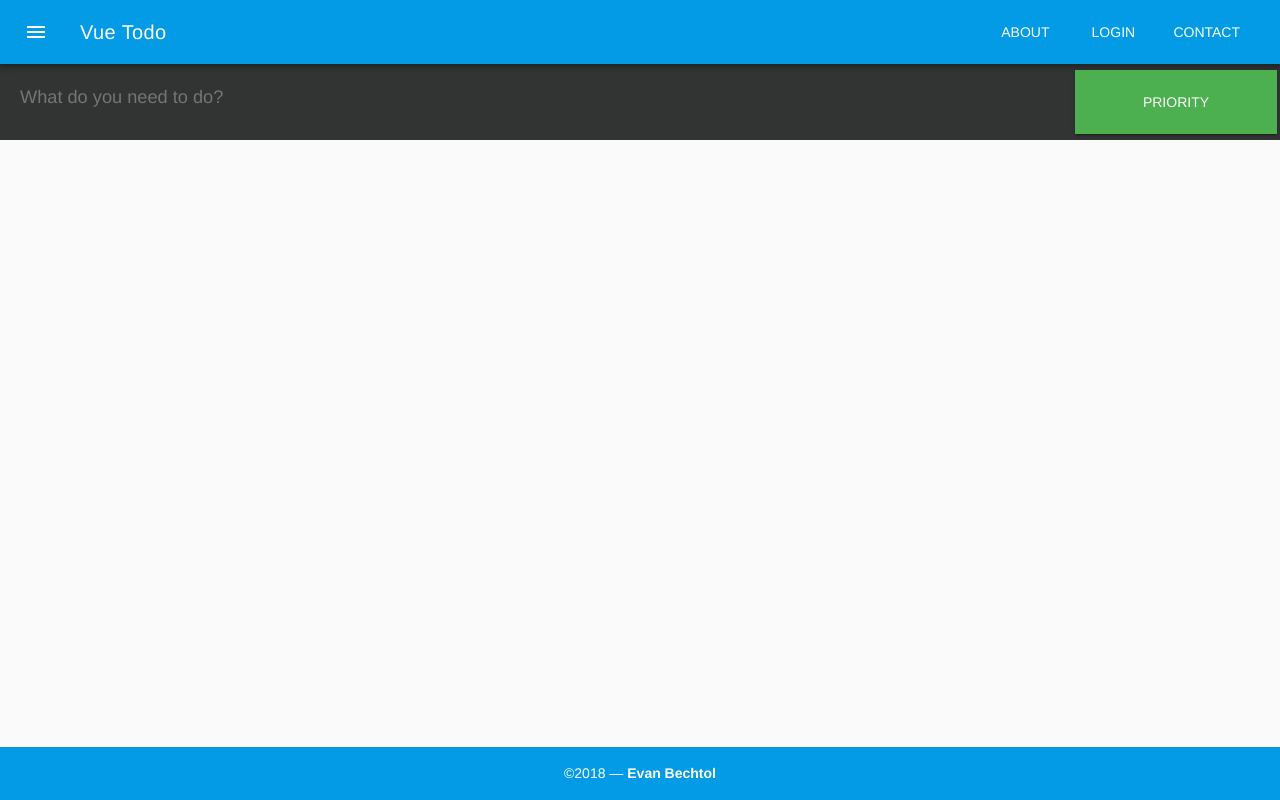
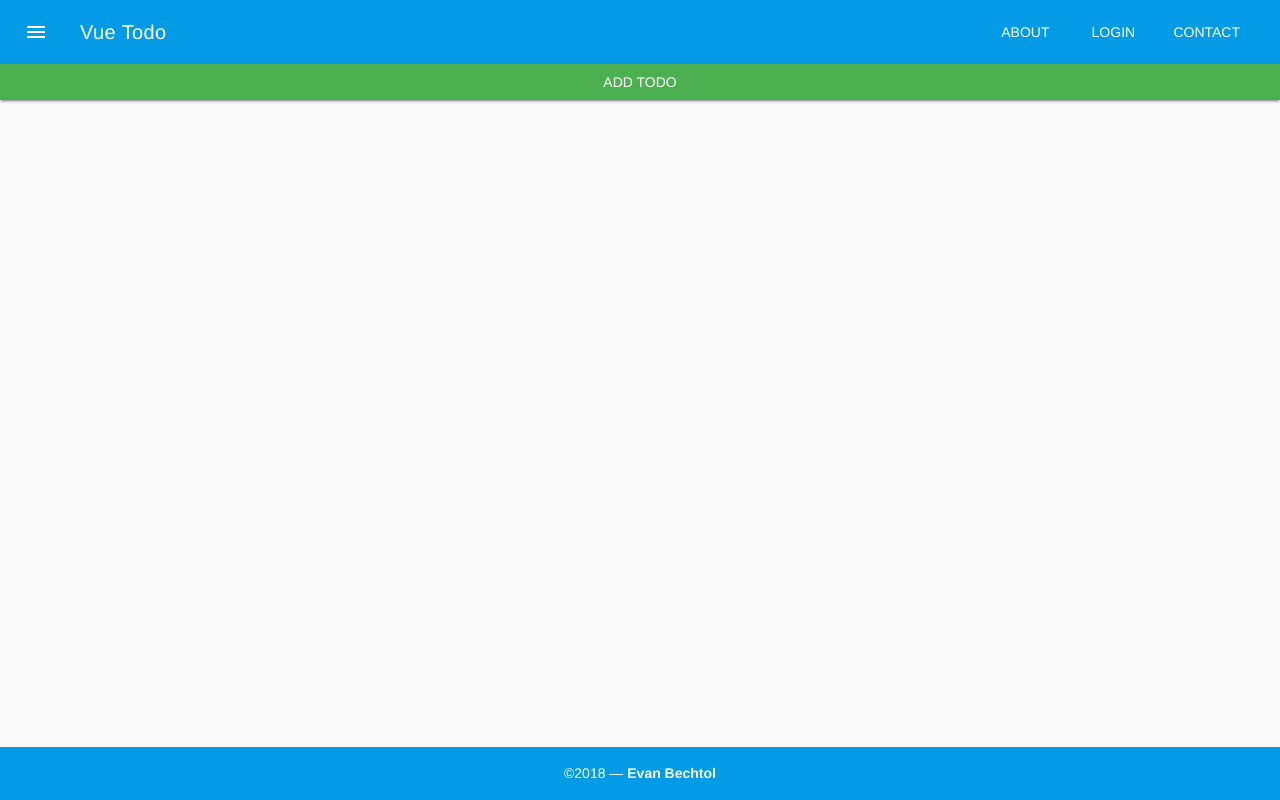
Before and after one commit to evanbechtol/vue-intro, a Vue app: page /#/ in a window 1280 px wide. Built offline with nearby package versions, Linux system fonts and the light colour scheme; a small style sheet from the web is missing; what v-tooltip would draw is missing.

Commit message:
Refactor form to be dialog
- Refactor form to be dialog for better space usage
- Add "Due On" for todos
- Extract styles to stylesheets

```diff
--- a/src/components/Todo.vue
+++ b/src/components/Todo.vue
@@ -1,29 +1,87 @@
 <template>
   <div class='holder'>
     <!-- Prevent page from refreshing -->
+    <v-layout>
+      <v-flex>
+        <v-dialog v-model="dialog" fullscreen>
+          <v-btn id="addTodoBtn"
+                 class="success btn"
+                 slot="activator"
+                 dark>
+            Add Todo
+          </v-btn>
+
+          <v-card>
+            <v-card-title
+              class="headline grey lighten-2"
+              primary-title>
+              Add Todo
+              <v-spacer></v-spacer>
+              <i class="fa fa-times" @click="dialog = false"></i>
+            </v-card-title>
+
+            <v-card-text>
               <form @submit.prevent='addTodo' id="form">
-      <v-layout wrap align-start>
-        <v-flex align-content-center xs12 sm10 md10 xl10>
-          <input type='text'
+                <v-flex align-content-center xs12 sm12 md12 xl12>
+                  <v-textarea
+                    id="todoInput"
+                    type='text'
                     placeholder='What do you need to do?'
                     v-model='input'
-                 v-validate='"min:5"'
                     name='input'>
+                  </v-textarea>
                 </v-flex>
 
-        <v-flex align-center align-content-center xs12 sm2 md2 xl2>
+                <v-layout align-center justify-center fill-height column>
+                  <v-flex xs12 fill-height d-flex>
+                    <v-dialog v-model="dateDialog" width="290px">
+                      <v-btn id="dueDateBtn"
+                             class="btn"
+                             slot="activator"
+                             color="light-blue darken-1"
+                             full-width
+                             dark>
+                        Set Due Date
+                      </v-btn>
+
+                      <v-card>
+                        <v-card-title
+                          class="headline grey lighten-2"
+                          primary-title>
+                          Due Date
+                        </v-card-title>
+
+                        <v-date-picker v-model="dueDate"
+                                       :landscape="landscape"
+                                       :reactive="reactive"></v-date-picker>
+
+                        <v-divider></v-divider>
+
+                        <v-card-actions>
+                          <v-spacer></v-spacer>
+                          <v-btn
+                            color="primary"
+                            flat
+                            @click="dateDialog = false">
+                            Submit
+                          </v-btn>
+                        </v-card-actions>
+                      </v-card>
+                    </v-dialog>
+                  </v-flex>
+
+                  <v-flex xs12 fill-height d-flex>
                     <v-menu bottom
                             lazy
                             left
-                  full-width
                             origin="center center"
                             transition="slide-y-transition">
                       <v-btn
                         id="priority-btn"
                         slot="activator"
-              class="success"
+                        class="btn success"
                         dark>
-              Priority
+                        Set Priority
                       </v-btn>
                       <v-list class="priority-list">
                         <v-list-tile
@@ -38,14 +96,31 @@
                     </v-menu>
 
                     <!-- Create a CSS animation class for alerts -->
-          <transition name='alert-in'
+                    <!--<transition name='alert-in'
                                 enter-active-class='animated flipInX'
                                 leave-active-class='animated flipOutX'>
                       <p class='alert' v-if='errors.has( "input" )'>{{ errors.first( 'input' ) }}</p>
-          </transition>
+                    </transition>-->
                   </v-flex>
                 </v-layout>
               </form>
+            </v-card-text>
+
+            <v-divider></v-divider>
+
+            <v-card-actions>
+              <v-spacer></v-spacer>
+              <v-btn
+                color="primary"
+                flat
+                @click="addTodo">
+                Submit
+              </v-btn>
+            </v-card-actions>
+          </v-card>
+        </v-dialog>
+      </v-flex>
+    </v-layout>
 
     <ul>
       <transition-group name='list'
@@ -58,7 +133,8 @@
             <v-container class="pa-0">
               <v-layout>
                 <v-layout column>
-                  <small style="font-size: 60% !important;">{{ item.createdAt }}</small>
+                  <small class="small">Created On: {{ item.createdAt }}</small>
+                  <small class="small">Due On : {{ item.dueDate }}</small>
                   {{ item.todo }}
                 </v-layout>
                 <i v-tooltip="'Remove item'" class="fa fa-minus-circle" v-on:click='removeTodo( item, index )'></i>
@@ -68,9 +144,6 @@
         </li>
       </transition-group>
     </ul>
-
-    <!--<div v-bind:class='alertObj'>Here is an alert!</div>-->
-    <!--<div v-bind:style='{ backgroundColor: bgColor, width: bgWidth, height: bgHeight }'>Here is an alert!</div>-->
   </div>
 </template>
 
@@ -81,13 +154,12 @@
     watch : {
       list : {
         handler () {
-          console.log( 'Todos changed!' );
           localStorage.setItem( 'todos', JSON.stringify( this.list ) );
         },
         deep : true
       },
 
-      priority: {
+      priority : {
         handler () {
           if ( this.priority !== '' && this.input ) {
             this.addTodo();
@@ -98,7 +170,12 @@
 
     data () {
       return {
+        dateDialog : false,
+        dialog     : false,
+        dueDate    : null,
         input      : '',
+        landscape  : false,
+        list       : [],
         priority   : '',
         priorities : [
           { option : 'Emergency' },
@@ -108,7 +185,7 @@
           { option : 'Low' },
           { option : 'None' }
         ],
-        list       : []
+        reactive   : true
       };
     },
 
@@ -120,16 +197,28 @@
 
     methods : {
       addTodo () {
+        function formatDueDate ( date ) {
+          let d = new Date( date );
+          return d.toDateString();
+        }
+
         this.$validator.validateAll().then( res => {
           if ( res ) {
             this.list.push( {
               todo      : this.input,
               priority  : this.priority === '' ? 'None' : this.priority,
-              createdAt : new Date().toDateString()
+              createdAt : new Date().toDateString(),
+              dueDate   : this.dueDate === null ? new Date().toDateString() : formatDueDate( this.dueDate )
             } );
-            this.input    = '';
-            this.priority = '';
+            this.input      = '';
+            this.priority   = '';
+            this.dueDate    = null;
+            this.dateDialog = false;
+            this.dialog     = false;
           }
+
+
+
         } );
       },
 
@@ -148,7 +237,14 @@
 <style scoped>
   @import 'https://cdn.jsdelivr.net/npm/animate.css@3.5.1';
   @import 'https://maxcdn.bootstrapcdn.com/font-awesome/4.7.0/css/font-awesome.min.css';
+  @import 'animation.css';
   @import 'tooltip.css';
+  @import 'priority.css';
+
+  #addTodoBtn {
+    width  : 100vw;
+    margin : 0 !important;
+  }
 
   .alert {
     background-color : rgba(220, 84, 88, 0.91);
@@ -162,42 +258,16 @@
     width            : 100vw;
   }
 
-  .alert-in-enter-active {
-    animation : bounce-in .5s;
-  }
-
-  .alert-in-leave-active {
-    animation : bounce-in .5s reverse;
-  }
-
-  .Emergency {
-    border-left : 8px solid #DF462E !important;
-  }
-
-  .Urgent {
-    border-left : 8px solid #DF6E29 !important;
-  }
-
-  .High {
-    border-left : 8px solid #dfde3e !important;
-  }
-
-  .Medium {
-    border-left : 8px solid #3CF06F !important;
-  }
-
-  .Low {
-    border-left : 8px solid #3EB3F6 !important;
-  }
-
-  .None {
-    border-left : 8px solid #878DFF !important;
+  .btn {
+    border-radius : 0 !important;
+    margin        : 4px 0 !important;
+    width         : 92vw;
   }
 
   #form {
-    background-color : #323333;
-    color            : #687F7F;
-    height           : 100%;
+    /*background-color : #323333;
+    color            : #687F7F;*/
+    height : 100%;
   }
 
   .holder {
@@ -213,25 +283,10 @@
     align-content : center;
   }
 
-  input {
-    width            : 100%;
-    border           : 0;
-    padding          : 20px;
-    font-size        : 1.3em;
-    background-color : #323333;
-    color            : #687F7F;
-  }
-
   p {
     text-align : center;
     padding    : 30px 0;
     color      : gray;
-  }
-
-  #priority-btn {
-    border-radius : 0 !important;
-    height        : 8vh;
-    width         : 95%;
   }
 
   .priority-list {
@@ -247,10 +302,22 @@
     background-color : #eeeeee;
   }
 
+  .small {
+    font-size : 60%;
+  }
+
+  #todoInput {
+    width            : 96vw;
+    border           : 0;
+    padding          : 20px;
+    font-size        : 1.3em;
+    background-color : #323333;
+    color            : #687F7F;
+  }
+
   ul {
     padding         : 0;
     list-style-type : none;
-    /*background      : #eeeeee;*/
   }
 
   ul li {
@@ -262,16 +329,4 @@
     color            : #3E5252;
     word-wrap        : break-word;
   }
-
-  @keyframes bounce-in {
-    0% {
-      transform : scale(0);
-    }
-    50% {
-      transform : scale(1.3);
-    }
-    100% {
-      transform : scale(1);
-    }
-  }
 </style>
--- /dev/null
+++ b/src/components/animation.css
@@ -0,0 +1,19 @@
+.alert-in-enter-active {
+  animation : bounce-in .5s;
+}
+
+.alert-in-leave-active {
+  animation : bounce-in .5s reverse;
+}
+
+@keyframes bounce-in {
+  0% {
+    transform : scale(0);
+  }
+  50% {
+    transform : scale(1.3);
+  }
+  100% {
+    transform : scale(1);
+  }
+}
--- /dev/null
+++ b/src/components/priority.css
@@ -0,0 +1,23 @@
+.Emergency {
+  border-left : 8px solid #DF462E !important;
+}
+
+.Urgent {
+  border-left : 8px solid #DF6E29 !important;
+}
+
+.High {
+  border-left : 8px solid #dfde3e !important;
+}
+
+.Medium {
+  border-left : 8px solid #3CF06F !important;
+}
+
+.Low {
+  border-left : 8px solid #3EB3F6 !important;
+}
+
+.None {
+  border-left : 8px solid #878DFF !important;
+}
```
Lines whose indentation alone changed are shown as unchanged.
